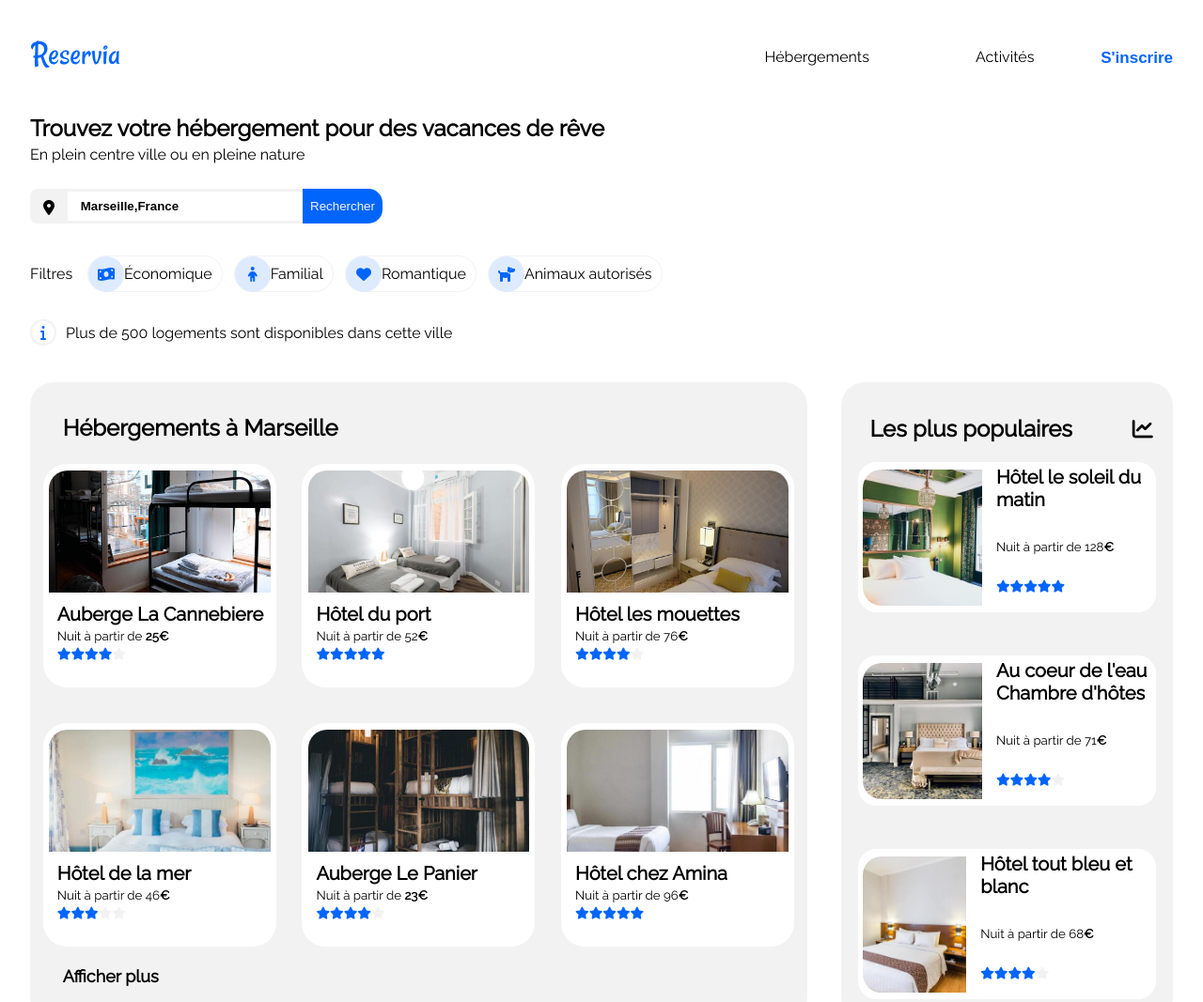
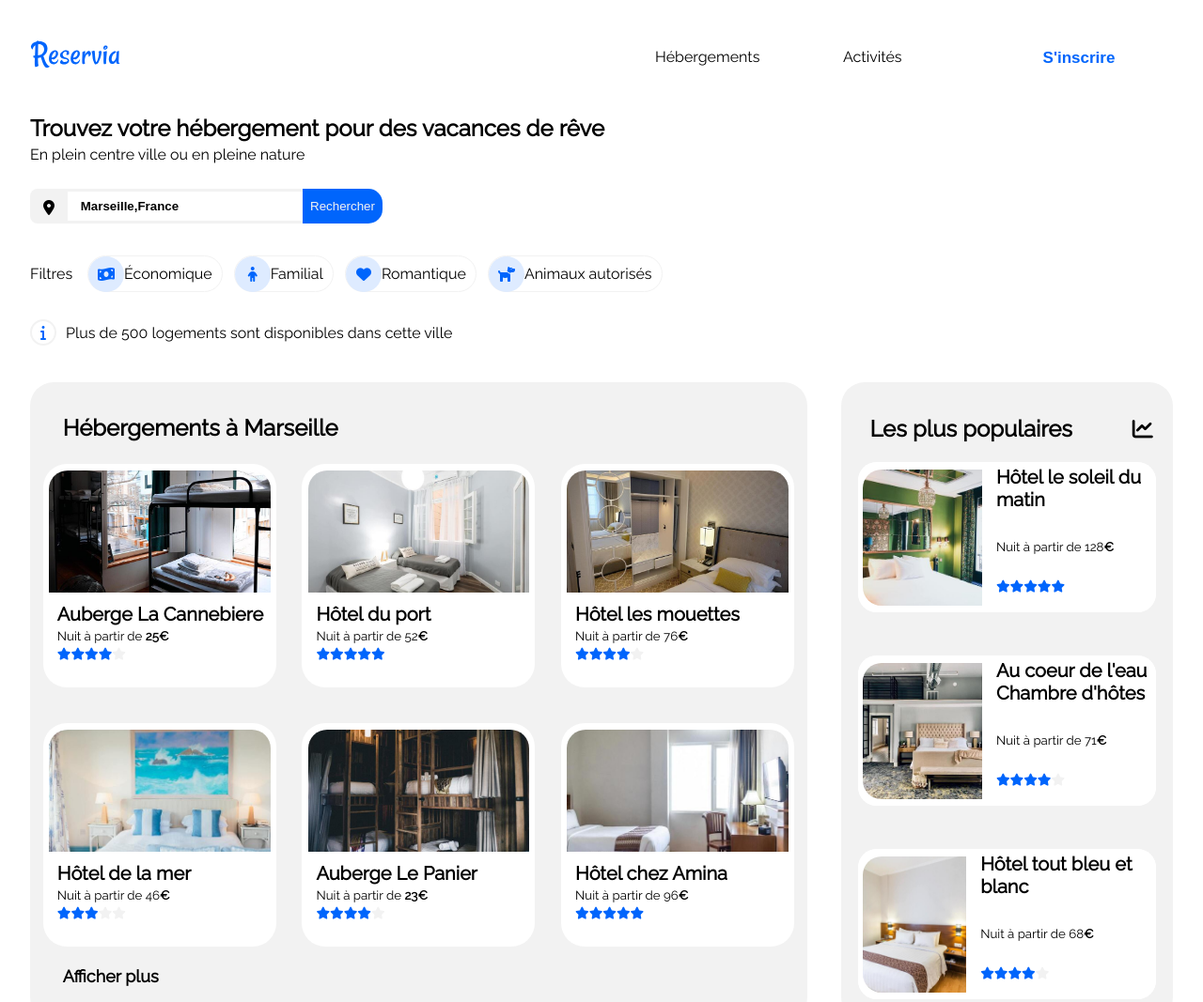
Before and after one commit to Redavela/KODADReda_02_01-03-2020, a plain HTML site: page index.html in a window 1280 px wide. Shown: the top 1067 px of the page at 94% size. Drawn offline with Linux system fonts and the light colour scheme.

Commit message:
changement menu

```diff
--- a/style.css
+++ b/style.css
@@ -54,7 +54,6 @@ a:focus {
 .lien1, .lien2 {
   justify-content: space-between;
   text-decoration: none;
-  justify-content: center;
   color: black;
   padding: 51px;
   font-weight: normal;
@@ -69,7 +68,8 @@ a:focus {
   font-weight: bold;
   margin-top: 3px;
   margin-left: 2px;
-  font-size: 17px
+  font-size: 17px;
+  width:200px;
 }
 .lien3:focus {
   outline: none;
@@ -631,6 +631,7 @@ footer div p:hover {
     position: absolute;
     top: 18px;
     right: 10px;
+    width: auto;
   }
   ul li a:hover {
     color: #0065FC;
```
